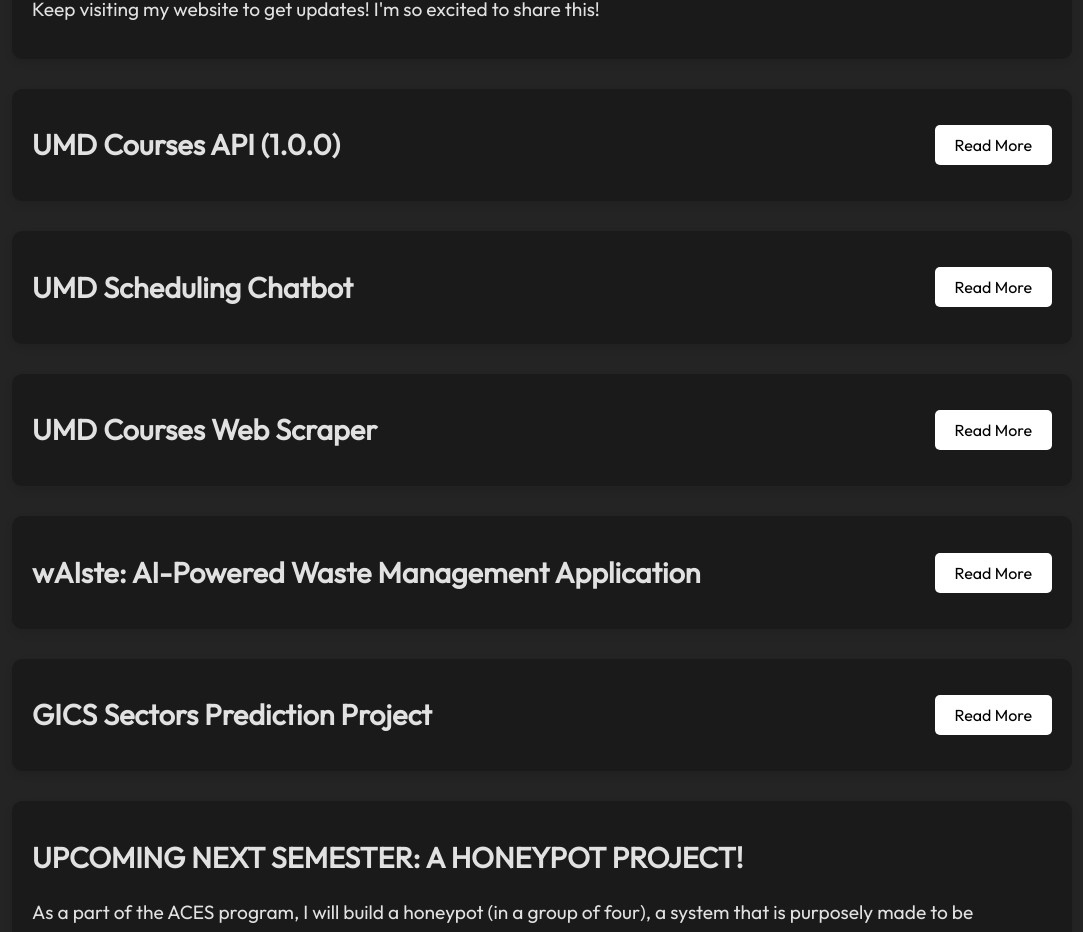
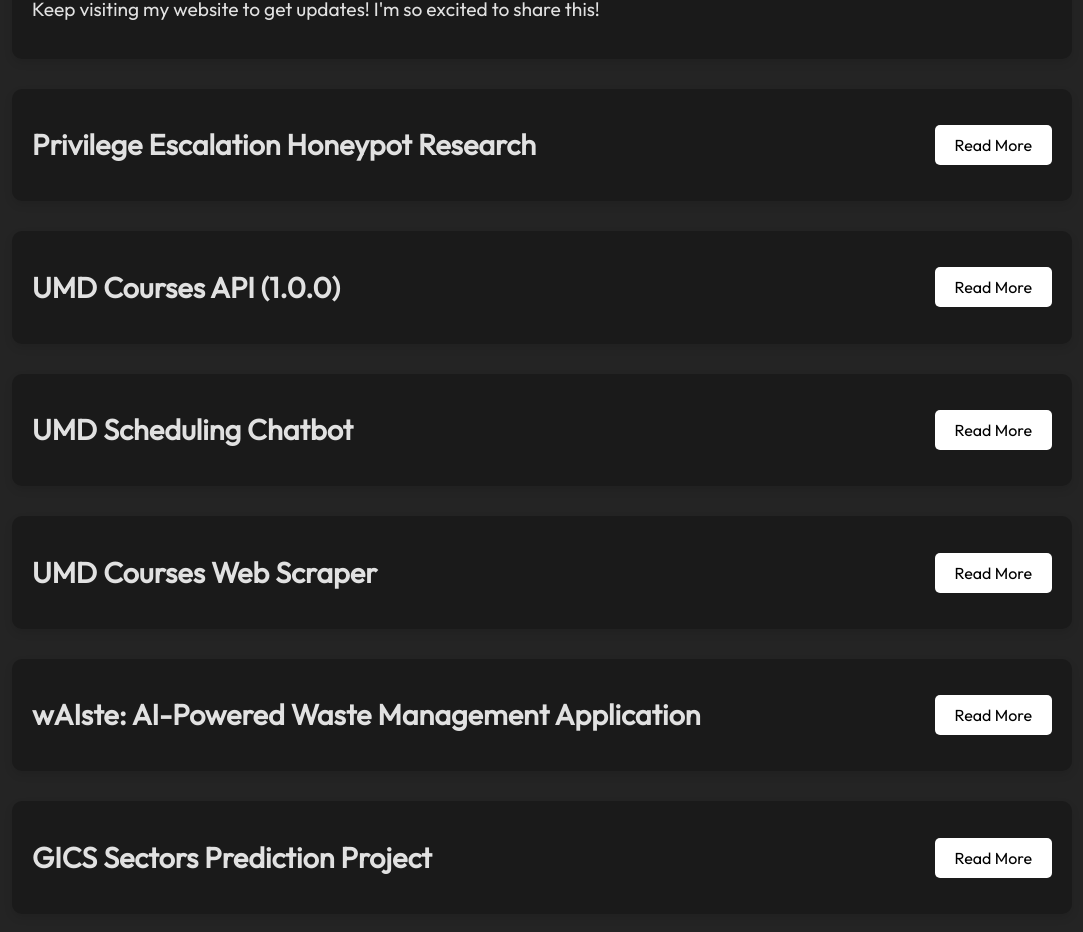
Before and after one commit to aluthra23/personal-website, a React (Vite) app: page /personal-website/projects in a window 1280 px wide. Shown: the part 438-1370 px from the top of the page, without its empty margins (98-1181 px from the left). Built offline with nearby package versions, Linux system fonts and the light colour scheme.

Commit message:
added honeypot research

```diff
--- a/src/components/projects/Projects.jsx
+++ b/src/components/projects/Projects.jsx
@@ -11,7 +11,7 @@ import { motion } from 'framer-motion';
 import UMD_ChatBot from './my_projects/UMD_ChatBot';
 import UMD_API from './my_projects/UMD_API';
 import LinkCard from './LinkCard';
-import UpcomingHoneyPot from './my_projects/UpcomingHoneyPot';
+import Honeypot from './my_projects/HoneyPot';
 import InventoryTracker from './my_projects/InventoryTracker';
 
 const Projects = () => {
@@ -44,6 +44,7 @@ const Projects = () => {
           </div>
 
           <UpcomingProjects />
+          <Honeypot />
           {/* <InventoryTracker /> */}
           <UMD_API />
           <UMD_ChatBot />
@@ -51,7 +52,7 @@ const Projects = () => {
           <Waiste />
           {/* <MyWebsite/> */}
           <StockMarketPrediction />
-          <UpcomingHoneyPot />
+
         </div>
         <Footer/>
       </div>
--- /dev/null
+++ b/src/components/projects/my_projects/HoneyPot.jsx
@@ -0,0 +1,76 @@
+// src/components/projects/UMDCoursesAPI.jsx
+import React from 'react';
+import LinkCard from '../LinkCard';
+import '../projects.css';
+import ReadMore from '../ReadMore';
+
+const Honeypot = () => {
+  return (
+    <div className="project-card">
+      <ReadMore title="Privilege Escalation Honeypot Research">
+
+        {/* <p className="education-second-subtitle">June 2024</p>
+
+        <p className="project-description">
+          The UMD Courses API is an open-source API developed using the FastAPI web framework. This API provides direct access to data related to University of Maryland (UMD) coursework. The API and its documentation can be accessed <a href="https://umd-courses-api-aluthra-705eb647.koyeb.app/" target="_blank" rel="noopener noreferrer">here</a>.
+        </p>
+        <h4 className="features-title">Features:</h4>
+        <ul className="project-features">
+          <li>Retrieve course details</li>
+          <li>Access section details for courses for specified semesters</li>
+          <li>Get a list of all course prefixes and general education requirements</li>
+        </ul>
+        <h4 className="features-title">Data Sources:</h4>
+        <p className="project-description">
+          The API retrieves data by web scraping two critical UMD websites in real-time:
+        </p>
+        <ul className="project-features">
+          <li><a href="https://app.testudo.umd.edu/soc/" target="_blank" rel="noopener noreferrer">UMD Schedule of Classes</a></li>
+          <li><a href="https://academiccatalog.umd.edu/" target="_blank" rel="noopener noreferrer">UMD Course Catalog</a></li>
+        </ul>
+        <h4 className="features-title">Technologies Used</h4>
+        <ul className="project-features">
+          <li><strong>FastAPI:</strong> Web framework used for building the API</li>
+          <li><strong>BeautifulSoup:</strong> Python library for web scraping</li>
+          <li><strong>Requests:</strong> Python library for making HTTP requests</li>
+          <li><strong>Koyeb:</strong> Platform for deploying the API with CI/CD support</li>
+        </ul>
+        <h4 className="features-title">Example Endpoints:</h4>
+        <ul className="project-features">
+          <li>Retrieve course details: <code>/v1/classes/{'{course_number}'}</code></li>
+          <li>Access section details: <code>/v1/class_sections/{'{course_number}'}?term_id={'{term_id}'}</code></li>
+          <li>List general education requirements: <code>/v1/geneds</code></li>
+          <li>List course prefixes: <code>/v1/course_prefixes</code></li>
+        </ul>
+        <p className="project-description">
+          This API is deployed on <a href="https://www.koyeb.com//" target="_blank" rel="noopener noreferrer">Koyeb</a>, a platform that supports continuous integration and continuous deployment (CI/CD). This allows for routine updates to the project, ensuring that the API remains up-to-date with the latest data and features. The deployment on Koyeb also makes the API accessible at any time.
+        </p>
+        <p className="project-description">
+          All endpoints are prefixed with <code>/v1</code> to standardize access. This prefix will be updated with future versions to reflect ongoing improvements and updates. The current version is 1.0.0, marking the initial release. Subsequent updates to the API and the README will be documented with each new version.
+        </p>
+        <p className="project-description">
+          This API does not require any authentication. However, please be respectful of the UMD websites and avoid overloading the API with too many requests.
+        </p>
+        <p className="project-description">
+          You can access the Swagger documentation to see this API in action at <a href="https://umd-courses-api-aluthra-705eb647.koyeb.app/docs" target="_blank" rel="noopener noreferrer">/docs</a>.
+        </p> */}
+        <div className="project-links">
+          <LinkCard
+            text="Resarch Paper"
+            url="https://docs.google.com/document/d/1gwM7f8o4mjM17rrsbgdcbCV6_ev8npex5o9scT2dSZk/edit?tab=t.0"
+            icon="https://upload.wikimedia.org/wikipedia/commons/thumb/c/c7/Google_Scholar_logo.svg/2048px-Google_Scholar_logo.svg.png"
+            hoverColor="#FFD700"
+          />
+          {/* <LinkCard
+            text="GitHub Repository"
+            url="https://github.com/aluthra23/UMD-Courses-API"
+            icon="https://www.svgrepo.com/show/475654/github-color.svg"
+            hoverColor="#444"
+          /> */}
+        </div>
+      </ReadMore>
+    </div>
+  );
+};
+
+export default Honeypot;
--- a/src/components/projects/my_projects/UpcomingHoneyPot.jsx
+++ /dev/null
@@ -1,16 +0,0 @@
-// src/components/projects/my_projects/UpcomingHoneyPot.jsx
-import React from 'react';
-
-const UpcomingHoneyPot = () => {
-  return (
-    <div className="project-card">
-      <h3 className="project-title">UPCOMING NEXT SEMESTER: A HONEYPOT PROJECT!</h3>
-      <p className="project-description">As a part of the ACES program, I will build a honeypot (in a group of four), a system that is purposely made to be vulnerable to attract cyberattacks and gain information about cybercriminals (behaviors, tendencies, what they're after). Keep visiting my website to get updates! I'm so excited to share this!</p>
-      <div className="project-link">
-        {/* <a href="#" target="_blank" rel="noopener noreferrer">Project 3 GitHub Repository</a> */}
-      </div>
-    </div>
-  );
-};
-
-export default UpcomingHoneyPot;
```
